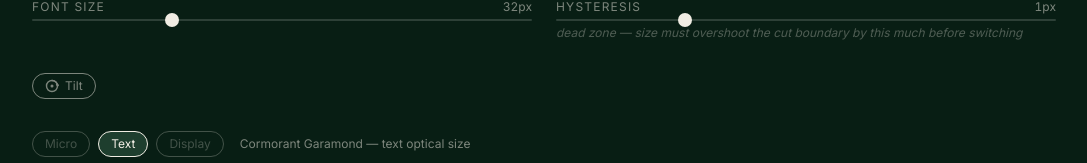
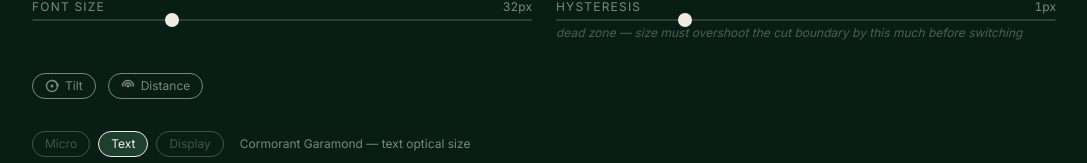
Before and after one commit to Liiift-Studio/opszStepper, a Next.js app in the folder site/: page / in a window 1280 px wide. Shown: the part 784-947 px from the top of the page, without its empty margins (96-1183 px from the left). Built offline with nearby package versions, Linux system fonts and the light colour scheme; a web font is replaced by a local one.

Commit message:
Add distance simulation mode to opszStepper demo

```diff
--- a/site/src/components/Demo.tsx
+++ b/site/src/components/Demo.tsx
@@ -1,6 +1,6 @@
 "use client"
 
-// Interactive demo: drag font-size slider, move cursor, or tilt device to watch opszStepper hot-swap between Cormorant cuts
+// Interactive demo: drag font-size slider, move cursor, tilt device, or simulate AR viewing distance to watch opszStepper hot-swap between Cormorant cuts
 import { useState, useDeferredValue, useEffect } from "react"
 import { OpszStepperText } from "@liiift-studio/opszstepper"
 import type { OpszStepperCut } from "@liiift-studio/opszstepper"
@@ -30,6 +30,17 @@ function CursorIcon() {
 	)
 }
 
+/** Distance/AR icon SVG — concentric arcs suggesting depth */
+function DistanceIcon() {
+	return (
+		<svg width="14" height="14" viewBox="0 0 14 14" fill="none" stroke="currentColor" strokeWidth="1.4" strokeLinecap="round" aria-hidden>
+			<circle cx="7" cy="7" r="1.5" fill="currentColor" stroke="none" />
+			<path d="M4 7 A3 3 0 0 1 10 7" />
+			<path d="M1.5 7 A5.5 5.5 0 0 1 12.5 7" />
+		</svg>
+	)
+}
+
 /** Gyroscope icon SVG */
 function GyroIcon() {
 	return (
@@ -42,8 +53,8 @@ function GyroIcon() {
 	)
 }
 
-/** Slider with accessible label and optional subtitle */
-function Slider({ label, value, min, max, step, unit, onChange, subtitle }: {
+/** Slider with accessible label, optional subtitle, and optional annotation next to the value */
+function Slider({ label, value, min, max, step, unit, onChange, subtitle, annotation }: {
 	label: string
 	value: number
 	min: number
@@ -52,12 +63,15 @@ function Slider({ label, value, min, max, step, unit, onChange, subtitle }: {
 	unit: string
 	onChange: (v: number) => void
 	subtitle?: string
+	annotation?: string
 }) {
 	return (
 		<div className="flex flex-col gap-1">
 			<div className="flex justify-between items-baseline">
 				<span className="text-xs uppercase tracking-widest opacity-50">{label}</span>
-				<span className="tabular-nums text-xs opacity-50">{value}{unit}</span>
+				<span className="tabular-nums text-xs opacity-50">
+					{value}{unit}{annotation ? <span className="ml-1 opacity-70">{annotation}</span> : null}
+				</span>
 			</div>
 			<input
 				type="range"
@@ -106,9 +120,20 @@ export default function Demo() {
 	// Interaction modes — mutually exclusive
 	const [cursorMode, setCursorMode] = useState(false)
 	const [gyroMode, setGyroMode] = useState(false)
+	const [distanceMode, setDistanceMode] = useState(false)
 
 	// Gyro-driven value — separate from slider state to prevent mobile scroll
 	const [gyroFontSize, setGyroFontSize] = useState(32)
+
+	// Distance simulation — physical cm from viewer to AR-anchored text
+	const [distance, setDistance] = useState(80)
+
+	/** Reference distance (cm) at which baseFontSize is the apparent size */
+	const BASE_FONT_SIZE = 32
+	const REFERENCE_DISTANCE = 80
+
+	/** Font-size that would appear equivalent to BASE_FONT_SIZE at REFERENCE_DISTANCE */
+	const distanceFontSize = Math.max(8, Math.min(96, Math.round(BASE_FONT_SIZE * (REFERENCE_DISTANCE / distance))))
 
 	// Detected capabilities — resolved client-side after mount
 	const [showCursor, setShowCursor] = useState(false)
@@ -121,8 +146,8 @@ export default function Demo() {
 		setShowGyro(isTouch && 'DeviceOrientationEvent' in window)
 	}, [])
 
-	// Effective font-size: gyro-driven or slider-driven
-	const effectiveFontSize = gyroMode ? gyroFontSize : fontSize
+	// Effective font-size: distance-driven, gyro-driven, or slider-driven
+	const effectiveFontSize = distanceMode ? distanceFontSize : gyroMode ? gyroFontSize : fontSize
 
 	const dFontSize = useDeferredValue(effectiveFontSize)
 	const dHysteresis = useDeferredValue(hysteresis)
@@ -166,16 +191,18 @@ export default function Demo() {
 		}
 	}, [gyroMode])
 
-	// Toggle cursor mode — turns off gyro if active
+	// Toggle cursor mode — turns off gyro and distance if active
 	const toggleCursor = () => {
 		setGyroMode(false)
+		setDistanceMode(false)
 		setCursorMode(v => !v)
 	}
 
-	// Toggle gyro mode — requests iOS permission if needed, turns off cursor if active
+	// Toggle gyro mode — requests iOS permission if needed, turns off cursor and distance if active
 	const toggleGyro = async () => {
 		if (gyroMode) { setGyroMode(false); return }
 		setCursorMode(false)
+		setDistanceMode(false)
 		const DOE = DeviceOrientationEvent as typeof DeviceOrientationEvent & {
 			requestPermission?: () => Promise<PermissionState>
 		}
@@ -187,14 +214,36 @@ export default function Demo() {
 		}
 	}
 
-	const activeMode = cursorMode || gyroMode
+	// Toggle distance mode — turns off cursor and gyro if active
+	const toggleDistance = () => {
+		setCursorMode(false)
+		setGyroMode(false)
+		setDistanceMode(v => !v)
+	}
+
+	const activeMode = cursorMode || gyroMode || distanceMode
 	const cutInfo = CUT_LABELS[activeCut.family] ?? { name: 'Text', subtitle: '' }
 
 	return (
 		<div className="w-full flex flex-col gap-8">
 			{/* Controls */}
 			<div className="grid grid-cols-1 sm:grid-cols-2 gap-6">
-				<Slider label="Font Size" value={fontSize} min={8} max={96} step={1} unit="px" onChange={setFontSize} />
+				{!distanceMode && (
+					<Slider label="Font Size" value={fontSize} min={8} max={96} step={1} unit="px" onChange={setFontSize} />
+				)}
+				{distanceMode && (
+					<Slider
+						label="Distance"
+						value={distance}
+						min={20}
+						max={500}
+						step={5}
+						unit="cm"
+						onChange={setDistance}
+						annotation={`(effective: ${distanceFontSize}px)`}
+						subtitle="physical distance to AR-anchored text"
+					/>
+				)}
 				<Slider label="Hysteresis" value={hysteresis} min={0} max={4} step={0.5} unit="px" onChange={setHysteresis} subtitle="dead zone — size must overshoot the cut boundary by this much before switching" />
 			</div>
 
@@ -230,6 +279,19 @@ export default function Demo() {
 						<span>{gyroMode ? 'Tilt active' : 'Tilt'}</span>
 					</button>
 				)}
+				<button
+					onClick={toggleDistance}
+					title="Simulate AR viewing distance — closer text appears larger, farther text appears smaller"
+					className="flex items-center gap-1.5 text-xs px-3 py-1 rounded-full border transition-all"
+					style={{
+						borderColor: 'currentColor',
+						opacity: distanceMode ? 1 : 0.5,
+						background: distanceMode ? 'var(--btn-bg)' : 'transparent',
+					}}
+				>
+					<DistanceIcon />
+					<span>{distanceMode ? 'Distance active' : 'Distance'}</span>
+				</button>
 			</div>
 
 			{/* Active cut indicator */}
@@ -279,7 +341,9 @@ export default function Demo() {
 				{activeMode
 					? cursorMode
 						? 'Move cursor up for large sizes, down for small. Press Esc to exit.'
-						: 'Tilt device toward you for smaller sizes, upright for larger.'
+						: gyroMode
+						? 'Tilt device toward you for smaller sizes, upright for larger.'
+						: 'On smart glasses, AR-anchored text at 20 cm appears huge — at 2 m it appears tiny. The Distance slider simulates how far away the text is: as distance grows, the apparent size shrinks and opszStepper swaps to a finer optical cut.'
 					: 'Drag the font-size slider to cross the 16px and 36px thresholds — watch the typeface change. The hysteresis slider sets the dead zone: font-size must overshoot the boundary by that many pixels before the cut switches, preventing oscillation at the edge.'}
 			</p>
 		</div>
```
